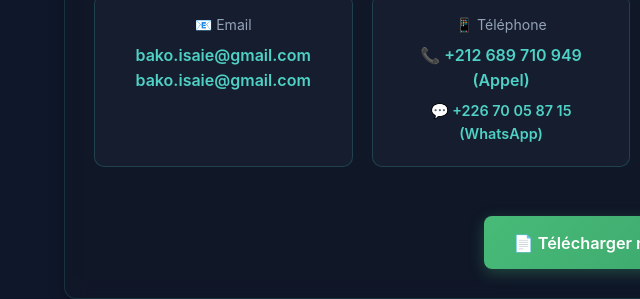
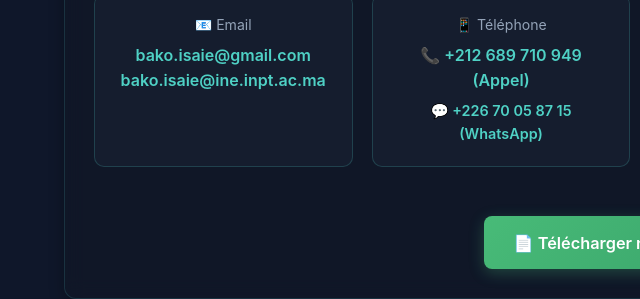
Before and after one commit to bako1716/bako-isaie.github.io, a plain HTML site: page index.html in a window 1280 px wide. Shown: the part 2810-3109 px from the top of the page, 0-640 px from the left. Drawn offline with Linux system fonts and the light colour scheme.

Commit message:
Mise ├á jour automatique le ven. 17 oct. 2025 ├á 17:53

```diff
--- a/index.html
+++ b/index.html
@@ -615,7 +615,7 @@
                 <div class="contact-item">
                     <p>📧 Email</p>
                     <a href="mailto:bako.isaie@gmail.com">bako.isaie@gmail.com</a>
-					<a href="mailto:bako.isaie@ine.inpt.ac.ma">bako.isaie@gmail.com</a>
+					<a href="mailto:bako.isaie@ine.inpt.ac.ma">bako.isaie@ine.inpt.ac.ma</a>
                 </div>
 
                 <div class="contact-item">
```
